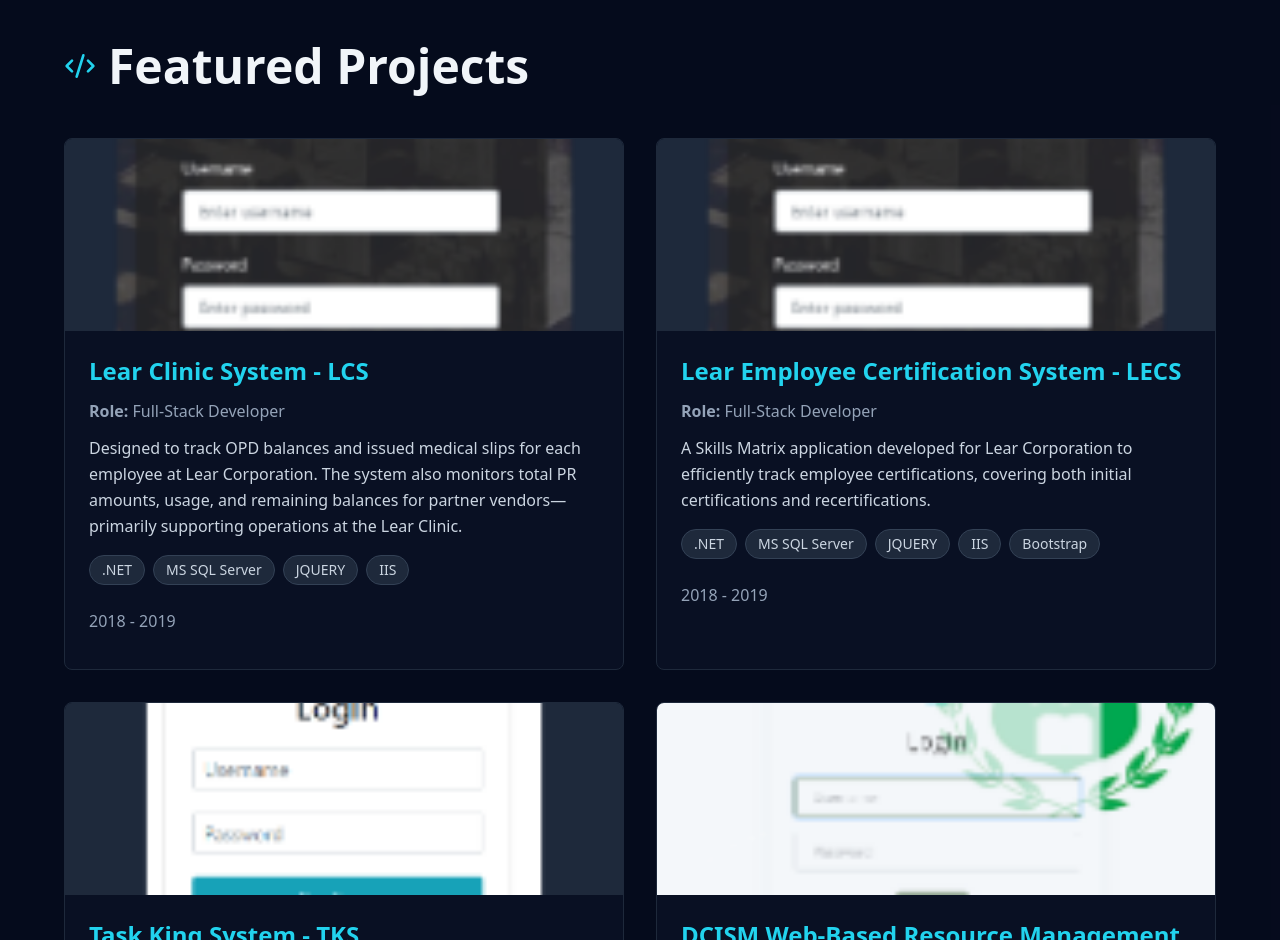
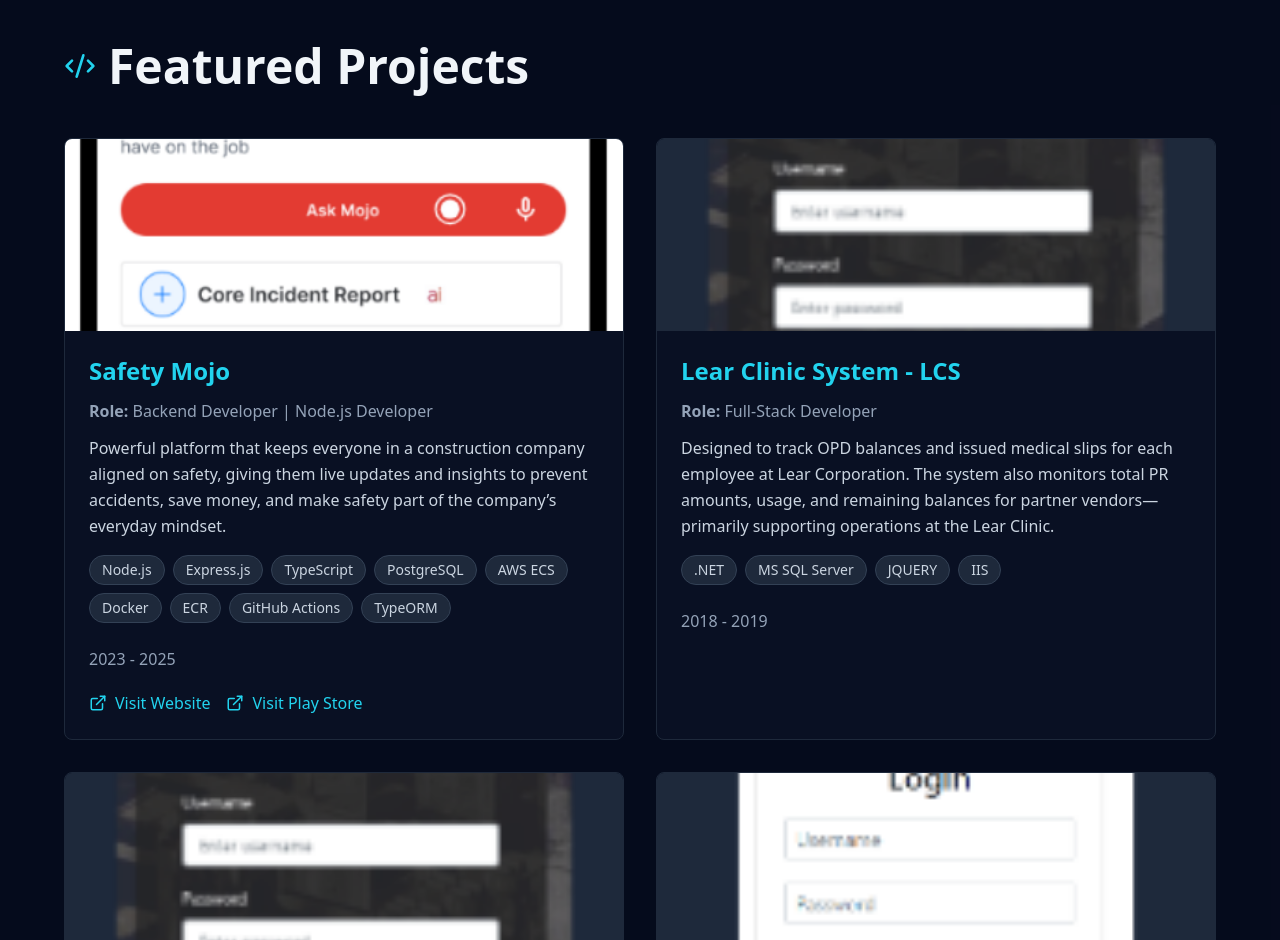
Before and after one commit to nadnad121021/dynamic-portfolio, a React (Vite) app: page / in a window 1280 px wide. Shown: the part 3960-4900 px from the top of the page. Built offline with nearby package versions, Linux system fonts and the light colour scheme.

Commit message:
refactor: added project & update interface

```diff
--- a/src/components/project.tsx
+++ b/src/components/project.tsx
@@ -1,4 +1,4 @@
-import { Code2 } from "lucide-react";
+import { Code2, ExternalLink } from "lucide-react";
 import { usePortfolio } from "../context/PortfolioContext";
 
 function Project() {
@@ -48,6 +48,7 @@
 
                                 <div className="flex gap-4">
                                     <p className="text-slate-400 mb-3">{project.duration}</p>
+
                                     {/* <a
                         href={project.link}
                         className="flex items-center gap-2 text-cyan-400 hover:text-cyan-300 transition-colors duration-200"
@@ -63,6 +64,28 @@
                         <span>Source Code</span>
                       </a> */}
                                 </div>
+                                <div className="flex gap-4 mt-2">
+                                    {project.hasWebsite && (
+                                        <a
+                                            href={project.website}
+                                            target="_blank"
+                                            className="flex items-center gap-2 text-cyan-400 hover:text-cyan-300 transition-colors duration-200"
+                                        >
+                                            <ExternalLink size={18} />
+                                            <span>Visit Website</span>
+                                        </a>
+                                    )}
+                                    {project.playstoreLink && (
+                                        <a
+                                            href={project.playstoreLink}
+                                            target="_blank"
+                                            className="flex items-center gap-2 text-cyan-400 hover:text-cyan-300 transition-colors duration-200"
+                                        >
+                                            <ExternalLink size={18} />
+                                            <span>Visit Play Store</span>
+                                        </a>
+                                    )}
+                                </div>
                             </div>
                         </div>
                     ))}
--- a/src/portfolio.ts
+++ b/src/portfolio.ts
@@ -56,11 +56,24 @@
     ],
     projects: [
         {
+            title: 'Safety Mojo',
+            description: 'Powerful platform that keeps everyone in a construction company aligned on safety, giving them live updates and insights to prevent accidents, save money, and make safety part of the company’s everyday mindset.',
+            technologies: ['Node.js', 'Express.js', 'TypeScript', 'PostgreSQL', 'AWS ECS', 'Docker', 'ECR', 'GitHub Actions','TypeORM'],
+            logo: 'safety-mojo-mob.png',
+            website: 'https://safetymojo.ai/',
+            github: '#',
+            role: 'Backend Developer | Node.js Developer',
+            duration: "2023 - 2025",
+            hasWebsite: true,
+            hasPlaystoreLink: true,
+            playstoreLink:'https://play.google.com/store/apps/details?id=ai.edify.rome',
+        },
+        {
             title: 'Lear Clinic System - LCS',
             description: 'Designed to track OPD balances and issued medical slips for each employee at Lear Corporation. The system also monitors total PR amounts, usage, and remaining balances for partner vendors—primarily supporting operations at the Lear Clinic.',
             technologies: ['.NET', 'MS SQL Server', 'JQUERY', 'IIS'],
             logo: 'lear-login-sm.png',
-            link: '#',
+            website: '#',
             github: '#',
             role: 'Full-Stack Developer',
             duration: "2018 - 2019",
@@ -70,7 +83,7 @@
             description: 'A Skills Matrix application developed for Lear Corporation to efficiently track employee certifications, covering both initial certifications and recertifications.',
             technologies: ['.NET', 'MS SQL Server', 'JQUERY', 'IIS', 'Bootstrap'],
             logo: 'lear-login-sm.png',
-            link: '#',
+            website: '#',
             github: '#',
             role: 'Full-Stack Developer',
             duration: "2018 - 2019",
@@ -80,7 +93,7 @@
             description: 'A task automation system built to manage daily responsibilities among scholar students, such as dishwashing, dining hall duties, gardening & etc. The application simplifies task scheduling by automatically assigning chores based on predefined rules, rotation cycles, or availability, helping ensure fair and consistent distribution of responsibilities in a shared living environment.',
             technologies: ['NodeJS', 'MySQL', 'JavaScript', 'JQUERY'],
             logo: 'task-king-sm.png',
-            link: '#',
+            website: '#',
             github: '#',
             role: 'Backend Developer',
             duration: "2018 - 2019"
@@ -90,7 +103,7 @@
             description: 'A capstone project featuring inventory management, item borrowing, and reservation functionalities, all seamlessly integrated with SMS notification support.',
             technologies: ['.NET', 'MS SQL Server', 'JQUERY', 'Bootstrap'],
             logo: 'dcism-sm.png',
-            link: '#',
+            website: '#',
             github: '#',
             role: 'Lead Developer',
             duration: "2018 - 2019"
```
Also changed, not shown: src/interfaces/portfolioInfo.interface.ts (+6 -1 lines), public/projects/safety-mojo-mob.png (added), public/projects/safety-mojo-web.png (added).
